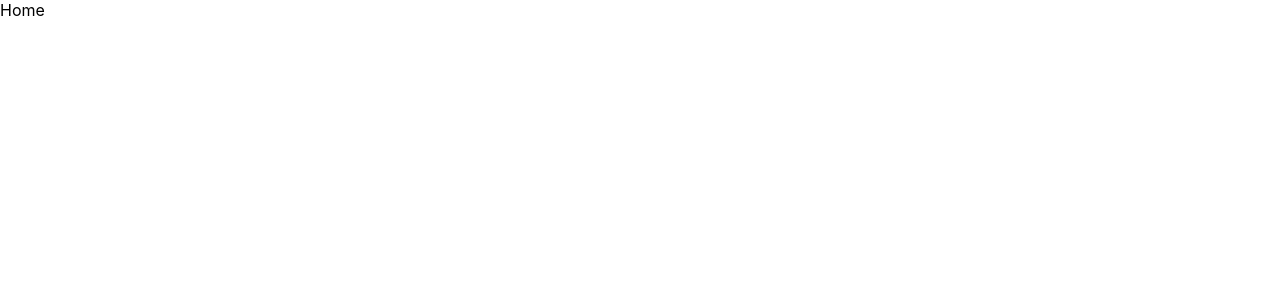
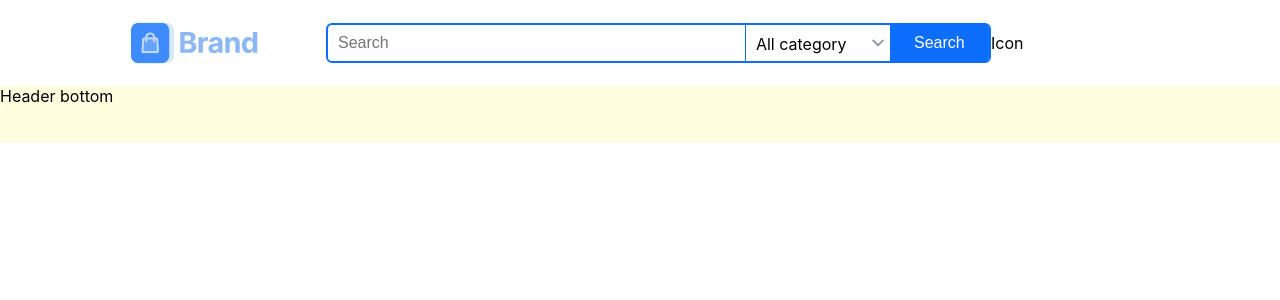
Before and after one commit to vudd95/Team2-CIJS88-MindX, a React (Create React App) app: page / in a window 1280 px wide. Shown: the top 300 px of the page. Built offline with nearby package versions, Linux system fonts and the light colour scheme.

Commit message:
header-componeent

```diff
--- a/src/App.js
+++ b/src/App.js
@@ -9,6 +9,7 @@ import Signup from './pages/SignUp/Signup'
 import Cart from './pages/Cart/Cart'
 import ListProducts from './pages/ListProducts/ListProducts'
 import ProductDetails from './pages/ProductDetails/ProductDetails'
+
 
 const App = () => {
   return (
--- /dev/null
+++ b/src/components/Header/Header.js
@@ -0,0 +1,26 @@
+import React from 'react'
+import '../Header/header.css'
+
+const Header = () => {
+  return (
+    <div className='header'>
+        <div className='header__top'>
+            <div className='header-logo__top'></div>
+            <div className='header-search__top'>
+                <input className='header-searchInput__top' placeholder='Search'></input>
+                <div className='header-allCategory__top'>
+                    <p>All category</p>
+                    <img src='/images/expand_more.png'></img>
+                </div>
+                <button className='header-searchButton__top'>Search</button>
+            </div>
+
+            <div className='header-icon__top'>Icon</div>
+
+        </div>
+        <div className='header__bottom'>Header bottom</div>
+    </div>
+  )
+}
+
+export default Header
--- /dev/null
+++ b/src/components/Header/header.css
@@ -0,0 +1,95 @@
+* {
+    margin: 0;
+    padding: 0;
+    box-sizing: border-box;
+}
+
+html {
+    font-size: 62.5%;
+}
+
+body {
+    font-size: 1.6rem;
+}
+
+.header__top {
+    max-width: 144rem;
+    height: 8.6rem;
+    margin: 0 auto;
+    /* background-color: aqua; */
+    display: flex;
+    align-items: center;
+    padding-left: 13rem;
+    padding-top: 2rem;
+    padding-bottom: 2rem;
+}
+
+.header-logo__top {
+    width: 15rem;
+    height: 4.6rem;
+    background-image: url('/public/images/logo-colored.png');
+
+}
+
+.header-search__top {
+    width: 66.5rem;
+    height: 4rem;
+    border: 2px solid #0d6efd;
+    border-radius: 6px;
+    margin-left: 46px;
+    display: flex;
+    align-items: center;
+
+
+}
+
+.header-search__top input {
+    width: 42.1rem;
+    height: 4rem;
+    border: none;
+    outline: none;
+    background-color: transparent;
+    font-size: 1.6rem;
+    padding: 10px;
+    cursor: pointer;
+    border-right: 1px solid #0d6efd;
+}
+
+.header-allCategory__top {
+    width: 14.5rem;
+    height: 4rem;
+    display: flex;
+    justify-content: space-between;
+}
+
+.header-allCategory__top p {
+    font-size: 1.6rem;
+    padding-top: 1.1rem;
+    padding-left: 1rem;
+}
+
+.header-allCategory__top img {
+    width: 2.4rem;
+    height: 2.4rem;
+    margin-top: 0.8rem;
+    margin-bottom: 0.8rem;
+}
+
+.header-searchButton__top {
+    width: 10rem;
+    height: 4rem;
+    background-color: #0d6efd;
+    border: none;
+    outline: none;
+    border-top-right-radius: 6px;
+    border-bottom-right-radius: 6px;
+    font-size: 1.6rem;
+    color: white;
+}
+
+.header__bottom {
+    max-width: 144rem;
+    height: 5.6rem;
+    margin: 0 auto;
+    background-color: lightyellow;
+}
--- a/src/pages/Home/Home.js
+++ b/src/pages/Home/Home.js
@@ -1,9 +1,11 @@
 import React from 'react'
+import Header from '../../components/Header/Header'
 
 const Home = () => {
-    console.log("first")
   return (
-    <div>Home</div>
+    <>
+    <Header></Header>
+    </>
   )
 }
 
```
Also changed, not shown: public/images/expand_more.png (added), public/images/logo-colored.png (added), src/components/Footer/Footer.css (added), src/components/Footer/Footer.js (added).
